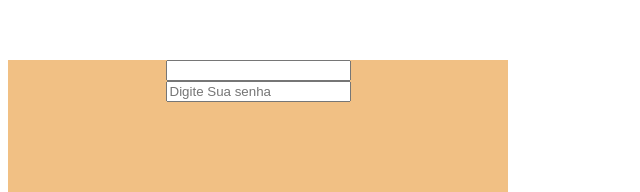
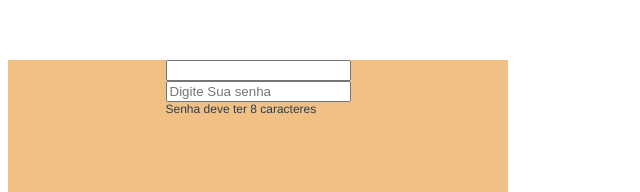
Before and after one commit to EuripedesSimoes/Vue-Tr, a Vue app in the folder form-test/: page / in a window 1280 px wide. Shown: the top 192 px of the page, without its empty margins (0-640 px from the left). Built offline with nearby package versions, Linux system fonts and the light colour scheme.

Commit message:
Form-Test

```diff
--- a/form-test/src/components/TheForm.vue
+++ b/form-test/src/components/TheForm.vue
@@ -2,13 +2,15 @@
     <main class="main">
         <div>
             <form class="form_name">
-                <input type="text" id="cu" v-model="txt" v-on:input="nameValidate">
+                <input type="text" id="cu" v-model="txt" v-on:input="nameValidate()">
                 {{ txt }}
                 <span id="span_required" style="display: none;">Nome deve ter mais de 3 letras</span>
             </form>
             <form class="form_pass">
                 <input type="password" placeholder="Digite Sua senha">
-                <span id="span_required" style="display: none;">Senha deve ter 8 caracteres</span>
+                <span id="span_required" style="display: flex;">Senha deve ter 8 caracteres</span>
+                <span id="span_required" :style="display" >Senha deve ter 8 caracteres</span>
+
             </form>
         </div>
     </main>
@@ -22,15 +24,20 @@ export default {
             campos: document.getElementById('cu'),
             /*campos: document.querySelectorAll('.inputs required'),*/
             spanT: document.getElementById('span_required'),
+            display: "display:none;"
         }
     },
     methods: {
         nameValidate(){
-            if (this.txt < 5)
+            console.log(this.txt)
+            if (this.txt.length > 3){
+                this.display = 'display: flex;'
+            }
+
+            /*if (this.txt < 5)
             {
-                console.log(this.txt)
-                this.spanT.style.display = 'block'
-            }
+            this.spanT.setAttribute('id', 'span_required2')
+            }*/
             /*
             console.log('entro')
             let camposV = this.campos
@@ -69,4 +76,13 @@ export default {
 span {
     font-size: 12px;
 }
+
+#span_required {
+    display: none;
+
+}
+#span_required2 {
+    display: block;
+}
+
 </style>
```
